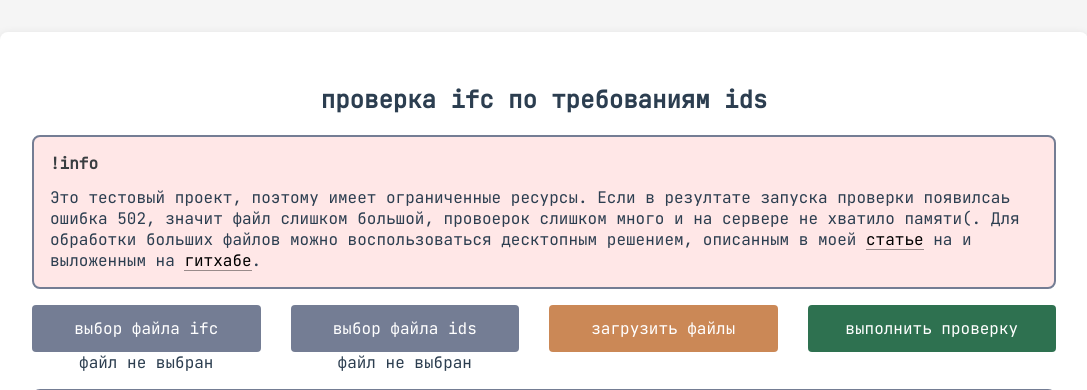
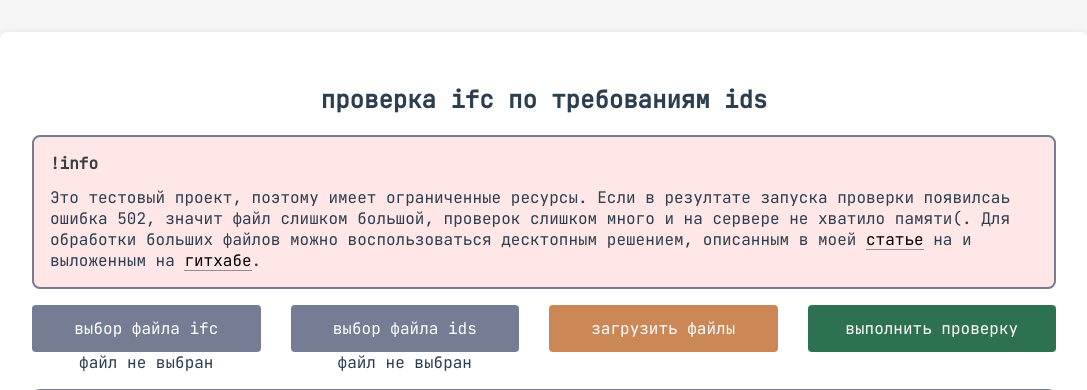
Before and after one commit to i-savelev/ifc_checker_flask_app, a Flask app: page / in a window 1280 px wide. Shown: the top 390 px of the page, without its empty margins (96-1183 px from the left). Run offline with Flask 3, Linux system fonts and the light colour scheme; parts of the project's set-up code (start-up, migrations or seed data) failed here and were passed over.

Commit message:
Update form.html

```diff
--- a/templates/form.html
+++ b/templates/form.html
@@ -32,7 +32,7 @@
         <div class="info-container">
             <h2>!info</h2>
             <div>
-                Это тестовый проект, поэтому имеет ограниченные ресурсы. Если в резултате запуска проверки появилсаь ошибка 502, значит файл слишком большой, провоерок слишком много и на сервере не хватило памяти(. Для обработки больших файлов можно воспользоваться десктопным решением, описанным в моей <a href="https://habr.com/ru/articles/883016/" target="_blank">статье</a> на и выложенным на <a href="https://github.com/i-savelev/ifc_checker" target="_blank">гитхабе</a>.
+                Это тестовый проект, поэтому имеет ограниченные ресурсы. Если в резултате запуска проверки появилсаь ошибка 502, значит файл слишком большой, проверок слишком много и на сервере не хватило памяти(. Для обработки больших файлов можно воспользоваться десктопным решением, описанным в моей <a href="https://habr.com/ru/articles/883016/" target="_blank">статье</a> на и выложенным на <a href="https://github.com/i-savelev/ifc_checker" target="_blank">гитхабе</a>.
             </div>
 
         </div>
```
